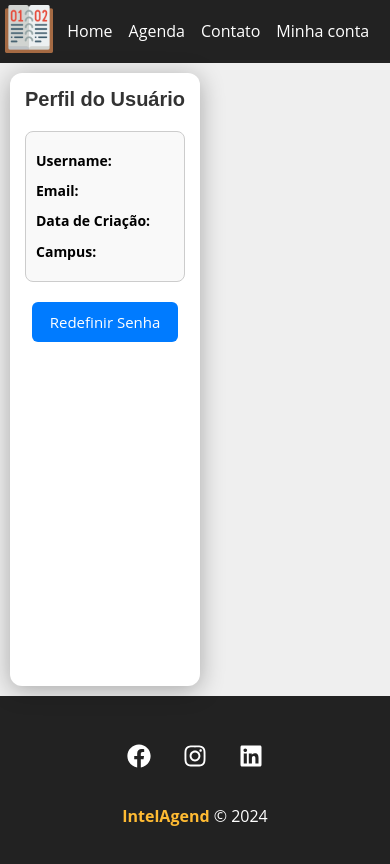
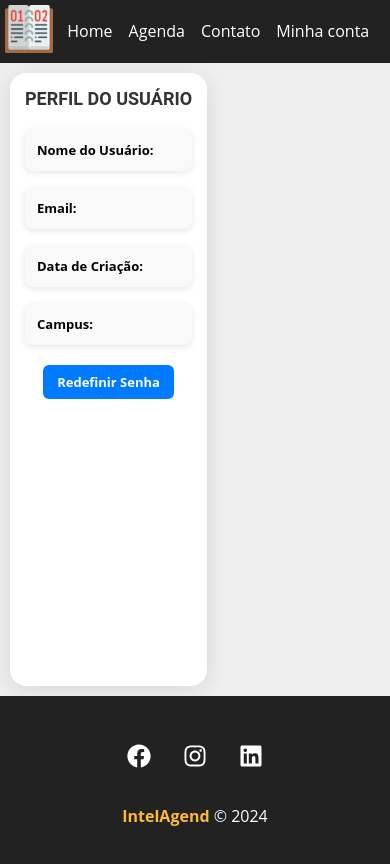
Before and after one commit to GabrielRaupp/TCC_Realmente_Finalizado, a React (Create React App) app: page /perfil in a window 390 px wide. Shown: the top 864 px of the page. Built offline with nearby package versions, Linux system fonts and the light colour scheme; no server answers.

Commit message:
fiz  algo

```diff
--- a/src/components/pages/perfil.js
+++ b/src/components/pages/perfil.js
@@ -8,8 +8,6 @@ function Profile() {
   const [createdAt, setCreatedAt] = useState('');
   const [campus, setCampus] = useState('');
   const navigate = useNavigate();
-
-
 
   const handlePasswordReset = () => {
     navigate('/ForgotPassword');
@@ -51,15 +49,28 @@ function Profile() {
   return (
     <div className={styles.profileContainer}>
       <h1 className={styles.profileHeader}>Perfil do Usuário</h1>
+
       <div className={styles.profileInfo}>
-        <p><strong>Username:</strong> {username}</p>
-        <p><strong>Email:</strong> {email}</p>
-        <p><strong>Data de Criação:</strong> {createdAt}</p>
-        <p><strong>Campus:</strong> {campus}</p>
+        <div className={styles.profileInfoBox}>
+          <p><strong>Nome do Usuário:</strong> {username}</p>
+        </div>
+
+        <div className={styles.profileInfoBox}>
+          <p><strong>Email:</strong> {email}</p>
+        </div>
+
+        <div className={styles.profileInfoBox}>
+          <p><strong>Data de Criação:</strong> {createdAt}</p>
+        </div>
+
+        <div className={styles.profileInfoBox}>
+          <p><strong>Campus:</strong> {campus}</p>
+        </div>
       </div>
+
       <button className={styles.resetPasswordButton} onClick={handlePasswordReset}>
-            Redefinir Senha
-          </button>
+        Redefinir Senha
+      </button>
     </div>
   );
 }
--- a/src/components/pages/perfil.module.css
+++ b/src/components/pages/perfil.module.css
@@ -1,58 +1,93 @@
 .profileContainer {
-  max-width: 400px; /* Diminuído de 600px para 400px */
+  max-width: 400px;
   margin: 40px auto;
-  padding: 20px; /* Diminuído de 30px para 20px */
-  border-radius: 12px;
+  padding: 20px;
+  border-radius: 16px;
   background-color: #ffffff;
-  box-shadow: 0 4px 25px rgba(0, 0, 0, 0.3);
-  transition: transform 0.3s, box-shadow 0.3s;
+  box-shadow: 0 4px 25px rgba(0, 0, 0, 0.1);
+  transition: transform 0.3s ease, box-shadow 0.3s ease;
 }
 
 .profileContainer:hover {
   transform: translateY(-5px);
-  box-shadow: 0 10px 30px rgba(0, 0, 0, 0.4);
+  box-shadow: 0 10px 40px rgba(0, 0, 0, 0.15);
 }
 
 .profileHeader {
   text-align: center;
   margin-bottom: 20px;
+  font-size: 24px;
+  font-weight: bold;
   color: #333;
-  font-size: 28px; /* Diminuído de 30px para 28px */
-  font-family: 'Arial', sans-serif;
-  font-weight: bold;
+  font-family: 'Roboto', sans-serif;
+  text-transform: uppercase;
 }
 
 .profileInfo {
-  margin: 15px 0;
-  font-size: 16px; /* Diminuído de 18px para 16px */
-  color: #444;
-  line-height: 1.6;
-  padding: 10px;
-  border: 1px solid #ccc;
+  display: flex;
+  flex-direction: column;
+  gap: 16px;
+  margin-bottom: 20px;
+}
+
+.profileInfoBox {
+  padding: 12px;
   border-radius: 8px;
   background-color: #f9f9f9;
+  box-shadow: 0 2px 6px rgba(0, 0, 0, 0.1);
+  transition: transform 0.2s ease, box-shadow 0.2s ease;
 }
 
-.profileInfo p {
-  margin: 8px 0;
+.profileInfoBox:hover {
+  transform: translateY(-2px);
+  box-shadow: 0 4px 8px rgba(0, 0, 0, 0.1);
 }
 
-.profileInfo strong {
-  color: #000;
+.profileInfoBox p {
+  margin: 0;
+  font-size: 16px;
+  color: #555;
 }
 
-/* Responsividade */
+.profileInfoBox strong {
+  font-weight: bold;
+  color: #000000;
+}
+
+.resetPasswordButton {
+  background-color: #007bff;
+  color: white;
+  padding: 12px 20px;
+  border: none;
+  border-radius: 6px;
+  cursor: pointer;
+  font-size: 16px;
+  font-weight: bold;
+  transition: background-color 0.3s ease;
+  display: block;
+  margin: 20px auto 0;
+}
+
+.resetPasswordButton:hover {
+  background-color: #0056b3;
+}
+
 @media (max-width: 768px) {
   .profileContainer {
     padding: 15px;
   }
 
   .profileHeader {
-    font-size: 22px; /* Diminuído de 24px para 22px */
+    font-size: 20px;
   }
 
-  .profileInfo {
-    font-size: 15px; /* Diminuído de 18px para 15px */
+  .profileInfoBox p {
+    font-size: 14px;
+  }
+
+  .resetPasswordButton {
+    font-size: 14px;
+    padding: 10px 16px;
   }
 }
 
@@ -62,27 +97,15 @@
   }
 
   .profileHeader {
-    font-size: 20px; /* Diminuído de 22px para 20px */
+    font-size: 18px;
   }
 
-  .profileInfo {
-    font-size: 14px; /* Diminuído de 16px para 14px */
+  .profileInfoBox p {
+    font-size: 13px;
+  }
+
+  .resetPasswordButton {
+    font-size: 13px;
+    padding: 8px 14px;
   }
 }
-
-.resetPasswordButton {
-  background-color: #007bff;
-  color: #fff;
-  padding: 10px 18px; /* Diminuído de 12px 20px para 10px 18px */
-  border: none;
-  border-radius: 6px;
-  cursor: pointer;
-  font-size: 15px; /* Diminuído de 16px para 15px */
-  transition: background-color 0.3s;
-  display: block;
-  margin: 20px auto;
-}
-
-.resetPasswordButton:hover {
-  background-color: #0056b3;
-}
```
Also changed, not shown: src/components/pages/DeleteUser.js (added), src/components/pages/DeleteUser.module.css (added), 15 other files (tests, documents, lock files or other folders).
